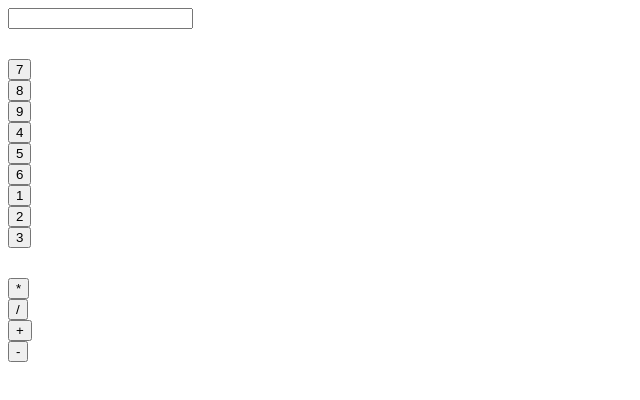
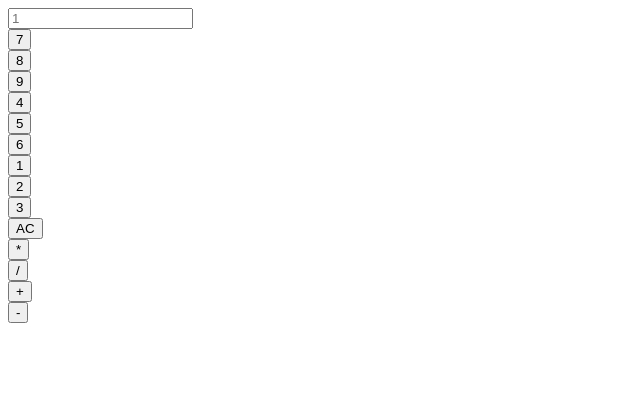
Before and after one commit to PauloMarquess/desafio-globo-calculadora, a React (Create React App) app: page / in a window 1280 px wide. Shown: the top 400 px of the page, without its empty margins (0-640 px from the left). Built offline with nearby package versions, Linux system fonts and the light colour scheme.

Commit message:
adicionado função clear

```diff
--- a/src/app/App.tsx
+++ b/src/app/App.tsx
@@ -1,19 +1,36 @@
+import { useState } from "react";
 import Button from "../components/Button";
 import Input from "../components/Input";
 import { KeyboardNumeric, Operations } from "../Mocks";
 
 const App = () => {
+  const [number, setNumber] = useState(1);
+
+  const inputNumber = ({ e }: any) => {
+    let input = e.target.value;
+    setNumber(input);
+    console.log("foi");
+  };
+  const clear = () => {
+    setNumber(0);
+  };
+
   return (
-    <div style={{ display: "flex", gap: "30px", flexDirection: "column" }}>
-      <Input state={""} />
+    <div>
+      <Input state={number} />
       <div>
         {KeyboardNumeric.map((numb) => (
-          <Button onClick={() => {}} name={numb.keys_numb} />
+          <Button
+            onClick={inputNumber}
+            value={numb.value}
+            name={numb.keys_numb}
+          />
         ))}
       </div>
       <div>
-        {Operations.map((numb) => (
-          <Button onClick={() => {}} name={numb.operation} />
+        <Button onClick={clear} name="AC" />
+        {Operations.map((op) => (
+          <Button onClick={() => {}} name={op.operation} />
         ))}
       </div>
     </div>
--- a/src/components/Button/index.tsx
+++ b/src/components/Button/index.tsx
@@ -1,12 +1,15 @@
 interface ButtonProps {
   name: number | string;
-  onClick: () => void;
+  onClick: any;
+  value?: number | string;
 }
 
-export const Button = ({ name, onClick }: ButtonProps) => {
+export const Button = ({ name, onClick, value }: ButtonProps) => {
   return (
     <div>
-      <button onClick={onClick}>{name}</button>
+      <button value={value} onClick={onClick}>
+        {name}
+      </button>
     </div>
   );
 };
--- /dev/null
+++ b/src/teste.js
@@ -0,0 +1,4 @@
+export const TargetValue = (e)=>{
+   let input = e.target.value;
+   console.log(input)
+}
```
